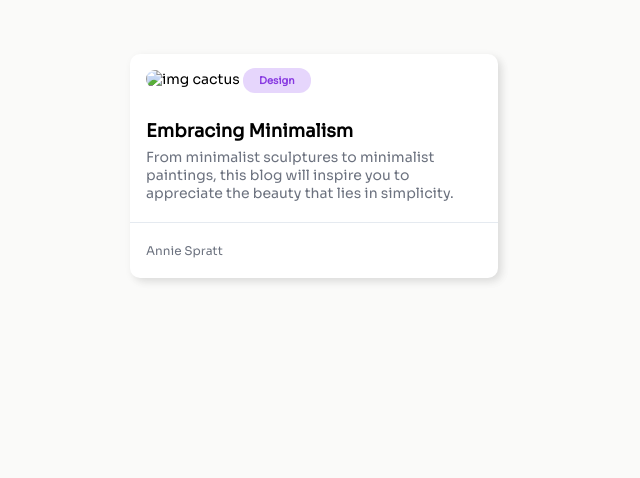
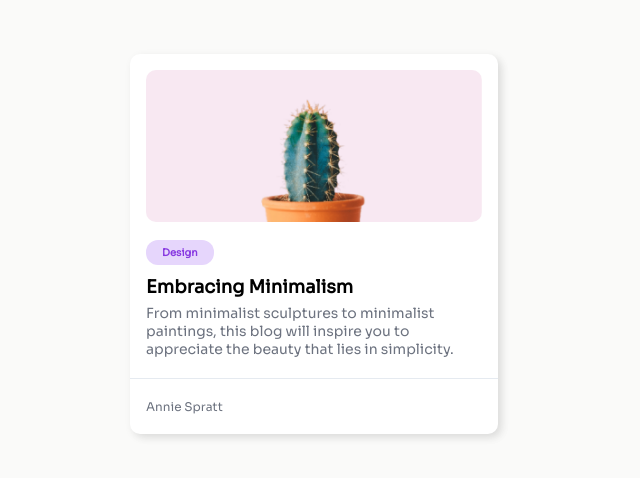
Before and after one commit to thedezz360/blog-card, a plain HTML site: page index.html in a window 1280 px wide. Shown: the part 110-588 px from the top of the page, without its empty margins (326-966 px from the left). Drawn offline with Linux system fonts and the light colour scheme; the site is published under a folder, as on GitHub Pages, so addresses that start at the root find nothing.

Commit message:
change src of cactus img, remove / at the beginning of the section

```diff
--- a/index.html
+++ b/index.html
@@ -18,7 +18,7 @@
 		<div class="card">
 			<div class="card-header">
 
-				<img class="card-img" src="/images/cactus_img.jpg" alt="img cactus">
+				<img class="card-img" src="images/cactus_img.jpg" alt="img cactus">
 
 				<span class="card-tag">Design</span>
 			</div>
```
